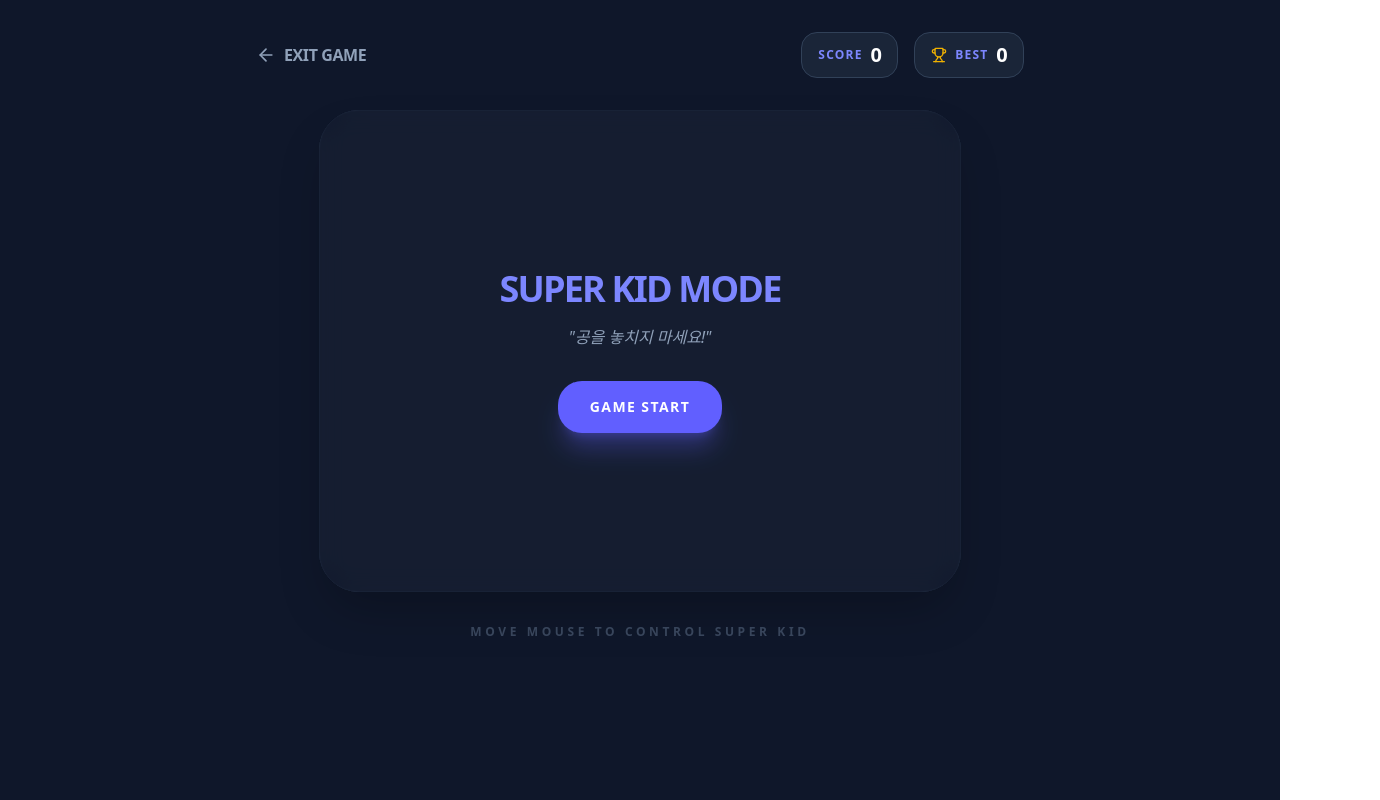
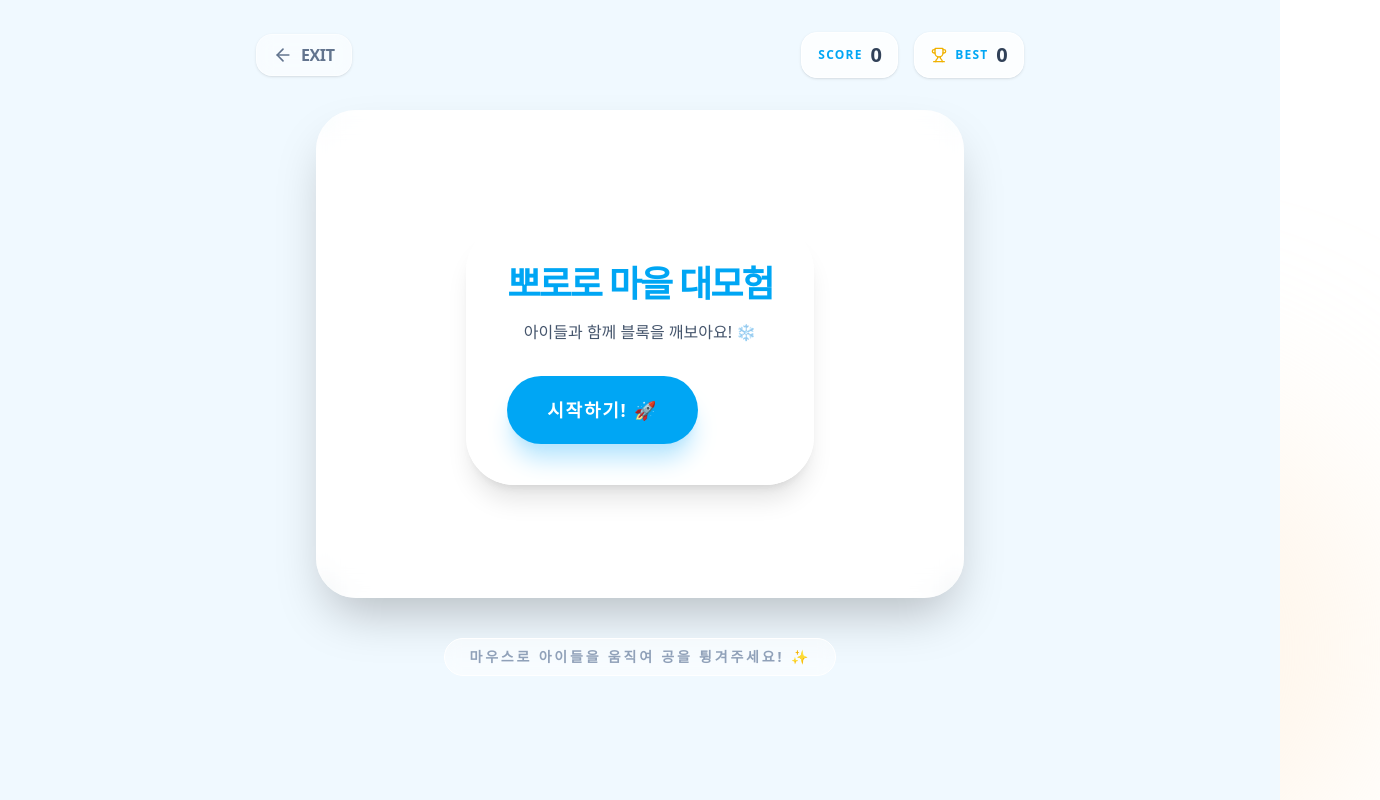
Before and after one commit to hellojj0929/tour, a React (Vite) app: page /game/breakout in a window 1280 px wide. Shown: the top 800 px of the page, 1380 px wide, since content can reach past the window. Built offline with nearby package versions, Linux system fonts and the light colour scheme.

Commit message:
feat: change breakout game theme to Pororo village

```diff
--- a/src/components/BreakoutGame.jsx
+++ b/src/components/BreakoutGame.jsx
@@ -4,11 +4,13 @@ import { Link } from 'react-router-dom';
 
 import paddleImage from '../assets/paddle_custom.png';
 import paddleHitImage from '../assets/paddle_hit.png';
+import gameBgImage from '../assets/game_bg.png';
 
 const BreakoutGame = () => {
     const canvasRef = useRef(null);
     const paddleImgRef = useRef(null);
     const paddleHitImgRef = useRef(null);
+    const bgImgRef = useRef(null);
     const hitTimerRef = useRef(0);
     const [gameState, setGameState] = useState('START'); // START, PLAYING, GAMEOVER, WON
     const [score, setScore] = useState(0);
@@ -31,7 +33,7 @@ const BreakoutGame = () => {
     const ballRef = useRef({ x: 0, y: 0, dx: 2.5, dy: -2.5 });
     const bricksRef = useRef([]);
 
-    // Load paddle images
+    // Load assets
     useEffect(() => {
         const img = new Image();
         img.src = paddleImage;
@@ -42,6 +44,11 @@ const BreakoutGame = () => {
         hitImg.src = paddleHitImage;
         hitImg.onload = () => {
             paddleHitImgRef.current = hitImg;
+        };
+        const bgImg = new Image();
+        bgImg.src = gameBgImage;
+        bgImg.onload = () => {
+            bgImgRef.current = bgImg;
         };
     }, []);
 
@@ -73,7 +80,17 @@ const BreakoutGame = () => {
         const canvas = canvasRef.current;
         if (!canvas) return;
         const ctx = canvas.getContext('2d');
-        ctx.clearRect(0, 0, canvas.width, canvas.height);
+
+        // Draw Background Image
+        if (bgImgRef.current) {
+            ctx.drawImage(bgImgRef.current, 0, 0, canvas.width, canvas.height);
+            // Add a slight white overlay to make bricks more visible
+            ctx.fillStyle = 'rgba(255, 255, 255, 0.2)';
+            ctx.fillRect(0, 0, canvas.width, canvas.height);
+        } else {
+            ctx.fillStyle = '#f0f9ff'; // Light sky blue fallback
+            ctx.fillRect(0, 0, canvas.width, canvas.height);
+        }
 
         // Draw Bricks
         for (let c = 0; c < BRICK_COLUMN_COUNT; c++) {
@@ -86,19 +103,25 @@ const BreakoutGame = () => {
                     b.y = brickY;
 
                     const gradient = ctx.createLinearGradient(brickX, brickY, brickX, brickY + BRICK_HEIGHT);
-                    const colors = ['#f43f5e', '#ec4899', '#d946ef', '#a855f7', '#8b5cf6'];
+                    // Brighter, candy-like colors
+                    const colors = ['#FF6B6B', '#4ECDC4', '#FFE66D', '#FF9F43', '#1DD1A1'];
                     gradient.addColorStop(0, colors[r]);
                     gradient.addColorStop(1, colors[r]);
 
                     ctx.beginPath();
                     ctx.roundRect(brickX, brickY, BRICK_WIDTH, BRICK_HEIGHT, 4);
                     ctx.fillStyle = gradient;
+                    // Add subtle glow to bricks
+                    ctx.shadowBlur = 10;
+                    ctx.shadowColor = colors[r];
                     ctx.fill();
+                    ctx.shadowBlur = 0;
                     ctx.closePath();
 
                     ctx.beginPath();
                     ctx.roundRect(brickX, brickY, BRICK_WIDTH, BRICK_HEIGHT, 4);
-                    ctx.strokeStyle = 'rgba(255,255,255,0.1)';
+                    ctx.strokeStyle = 'rgba(255,255,255,0.8)';
+                    ctx.lineWidth = 2;
                     ctx.stroke();
                     ctx.closePath();
                 }
@@ -108,9 +131,9 @@ const BreakoutGame = () => {
         // Draw Ball
         ctx.beginPath();
         ctx.arc(ballRef.current.x, ballRef.current.y, BALL_RADIUS, 0, Math.PI * 2);
-        ctx.fillStyle = "#fff";
+        ctx.fillStyle = "#FF4757"; // Vibrant red ball
         ctx.shadowBlur = 15;
-        ctx.shadowColor = "#fff";
+        ctx.shadowColor = "rgba(255, 71, 87, 0.5)";
         ctx.fill();
         ctx.shadowBlur = 0;
         ctx.closePath();
@@ -121,6 +144,9 @@ const BreakoutGame = () => {
             : paddleImgRef.current;
 
         if (currentImg) {
+            // Draw a subtle shadow for the kids
+            ctx.shadowBlur = 20;
+            ctx.shadowColor = 'rgba(0,0,0,0.2)';
             ctx.drawImage(
                 currentImg,
                 paddleRef.current.x,
@@ -128,13 +154,8 @@ const BreakoutGame = () => {
                 PADDLE_WIDTH,
                 PADDLE_HEIGHT
             );
+            ctx.shadowBlur = 0;
             if (hitTimerRef.current > 0) hitTimerRef.current--;
-        } else {
-            ctx.beginPath();
-            ctx.roundRect(paddleRef.current.x, canvas.height - 20, PADDLE_WIDTH, 10, 6);
-            ctx.fillStyle = '#6366f1';
-            ctx.fill();
-            ctx.closePath();
         }
 
         // Brick Collision
@@ -232,21 +253,25 @@ const BreakoutGame = () => {
     };
 
     return (
-        <div className="min-h-screen bg-[#0f172a] text-white flex flex-col items-center p-8 font-sans overflow-hidden">
-            <div className="max-w-3xl w-full flex justify-between items-center mb-8">
-                <Link to="/game" className="flex items-center gap-2 text-slate-400 hover:text-white transition-colors">
+        <div className="min-h-screen bg-[#f0f9ff] text-slate-800 flex flex-col items-center p-8 font-sans overflow-hidden">
+            {/* Soft decorative circles for a friendly look */}
+            <div className="absolute top-[-100px] left-[-100px] w-[500px] h-[500px] bg-sky-200/50 rounded-full blur-[100px] -z-10"></div>
+            <div className="absolute bottom-[-100px] right-[-100px] w-[500px] h-[500px] bg-orange-100/50 rounded-full blur-[100px] -z-10"></div>
+
+            <div className="max-w-3xl w-full flex justify-between items-center mb-8 relative z-10">
+                <Link to="/game" className="flex items-center gap-2 text-slate-500 hover:text-indigo-600 transition-colors bg-white/50 px-4 py-2 rounded-2xl backdrop-blur-sm border border-white/50 shadow-sm">
                     <ArrowLeft size={20} />
-                    <span className="font-bold tracking-tight">EXIT GAME</span>
+                    <span className="font-bold tracking-tight">EXIT</span>
                 </Link>
                 <div className="flex gap-4">
-                    <div className="bg-slate-800/80 px-4 py-2 rounded-2xl border border-slate-700 font-black tracking-tighter flex items-center gap-2">
-                        <span className="text-indigo-400 text-xs uppercase tracking-widest">Score</span>
-                        <span className="text-xl">{score}</span>
+                    <div className="bg-white/80 backdrop-blur-sm px-4 py-2 rounded-2xl border border-white shadow-sm font-black tracking-tighter flex items-center gap-2">
+                        <span className="text-sky-500 text-xs uppercase tracking-widest">Score</span>
+                        <span className="text-xl text-slate-700">{score}</span>
                     </div>
-                    <div className="bg-slate-800/80 px-4 py-2 rounded-2xl border border-slate-700 font-black tracking-tighter flex items-center gap-2">
+                    <div className="bg-white/80 backdrop-blur-sm px-4 py-2 rounded-2xl border border-white shadow-sm font-black tracking-tighter flex items-center gap-2">
                         <Trophy size={16} className="text-yellow-500" />
-                        <span className="text-indigo-400 text-xs uppercase tracking-widest">Best</span>
-                        <span className="text-xl">{highScore}</span>
+                        <span className="text-sky-500 text-xs uppercase tracking-widest">Best</span>
+                        <span className="text-xl text-slate-700">{highScore}</span>
                     </div>
                 </div>
             </div>
@@ -256,57 +281,55 @@ const BreakoutGame = () => {
                     ref={canvasRef}
                     width={640}
                     height={480}
-                    className="bg-[#1e293b] rounded-[2.5rem] border border-slate-700 shadow-2xl cursor-none"
+                    className="bg-white rounded-[2.5rem] border-4 border-white shadow-2xl cursor-none overflow-hidden"
                     onMouseMove={handleMouseMove}
                 />
 
                 {gameState !== 'PLAYING' && (
-                    <div className="absolute inset-0 bg-slate-900/60 backdrop-blur-md rounded-[2.5rem] flex flex-col items-center justify-center p-8 text-center animate-in fade-in zoom-in duration-300">
+                    <div className="absolute inset-0 bg-white/40 backdrop-blur-md rounded-[2.5rem] flex flex-col items-center justify-center p-8 text-center animate-in fade-in zoom-in duration-300">
                         {gameState === 'START' && (
-                            <>
-                                <h2 className="text-4xl font-black mb-4 tracking-tighter text-indigo-400 uppercase">Super Kid Mode</h2>
-                                <p className="text-slate-400 mb-8 font-medium italic">"공을 놓치지 마세요!"</p>
+                            <div className="bg-white/80 p-10 rounded-[3rem] shadow-xl border border-white">
+                                <h2 className="text-4xl font-black mb-4 tracking-tighter text-sky-500 uppercase">뽀로로 마을 대모험</h2>
+                                <p className="text-slate-600 mb-8 font-medium">아이들과 함께 블록을 깨보아요! ❄️</p>
                                 <button
                                     onClick={startGame}
-                                    className="bg-indigo-500 hover:bg-indigo-600 px-8 py-4 rounded-3xl font-black tracking-widest text-sm shadow-xl shadow-indigo-500/30 transition-all active:scale-95"
+                                    className="bg-sky-500 hover:bg-sky-600 text-white px-10 py-5 rounded-[2.5rem] font-black tracking-widest text-lg shadow-xl shadow-sky-200 transition-all active:scale-95 flex items-center gap-3"
                                 >
-                                    GAME START
+                                    시작하기! 🚀
                                 </button>
-                            </>
+                            </div>
                         )}
                         {gameState === 'GAMEOVER' && (
-                            <>
-                                <h2 className="text-5xl font-black mb-2 tracking-tighter text-pink-500">GAME OVER</h2>
-                                <p className="text-slate-400 mb-8 font-medium">다시 한번 해봐요!</p>
+                            <div className="bg-white/80 p-10 rounded-[3rem] shadow-xl border border-white">
+                                <h2 className="text-5xl font-black mb-2 tracking-tighter text-orange-500">다시 해볼까요?</h2>
+                                <p className="text-slate-600 mb-8 font-medium">눈밭에 공이 빠졌어요! ❄️</p>
                                 <button
                                     onClick={startGame}
-                                    className="flex items-center gap-2 bg-slate-800 hover:bg-slate-700 px-8 py-4 rounded-3xl font-black tracking-widest text-sm border border-slate-600 transition-all active:scale-95"
+                                    className="flex items-center gap-2 bg-slate-100 hover:bg-slate-200 text-slate-700 px-8 py-4 rounded-[2rem] font-black tracking-widest text-sm border border-white shadow-sm transition-all active:scale-95"
                                 >
-                                    <RefreshCw size={18} /> RETRY
+                                    <RefreshCw size={18} /> 한 번 더!
                                 </button>
-                            </>
+                            </div>
                         )}
                         {gameState === 'WON' && (
-                            <>
-                                <h2 className="text-5xl font-black mb-2 tracking-tighter text-emerald-400">VICTORY!</h2>
-                                <p className="text-slate-400 mb-8 font-medium">대단해요! 미션을 완료했습니다.</p>
+                            <div className="bg-white/80 p-10 rounded-[3rem] shadow-xl border border-white">
+                                <h2 className="text-5xl font-black mb-2 tracking-tighter text-emerald-500">와! 성공이에요!</h2>
+                                <p className="text-slate-600 mb-8 font-medium">모든 블록을 다 깨뜨렸어요! 🎉</p>
                                 <button
                                     onClick={startGame}
-                                    className="flex items-center gap-2 bg-indigo-500 hover:bg-indigo-600 px-8 py-4 rounded-3xl font-black tracking-widest text-sm shadow-xl transition-all active:scale-95"
+                                    className="flex items-center gap-2 bg-sky-500 hover:bg-sky-600 text-white px-8 py-4 rounded-[2rem] font-black tracking-widest text-sm shadow-xl shadow-sky-200 transition-all active:scale-95"
                                 >
-                                    PLAY AGAIN
+                                    다시 하기
                                 </button>
-                            </>
+                            </div>
                         )}
                     </div>
                 )}
             </div>
 
-            <div className="mt-8 text-slate-500 text-xs font-bold tracking-[0.3em] uppercase opacity-50">
-                Move mouse to control Super Kid
+            <div className="mt-10 text-slate-400 text-sm font-bold tracking-[0.2em] uppercase bg-white/50 px-6 py-2 rounded-full backdrop-blur-sm border border-white">
+                마우스로 아이들을 움직여 공을 튕겨주세요! ✨
             </div>
-
-            <div className="absolute top-1/2 left-1/2 -translate-x-1/2 -translate-y-1/2 -z-10 w-[800px] h-[800px] bg-indigo-500/5 rounded-full blur-[100px]"></div>
         </div>
     );
 };
```
Also changed, not shown: src/assets/game_bg.png (added).
